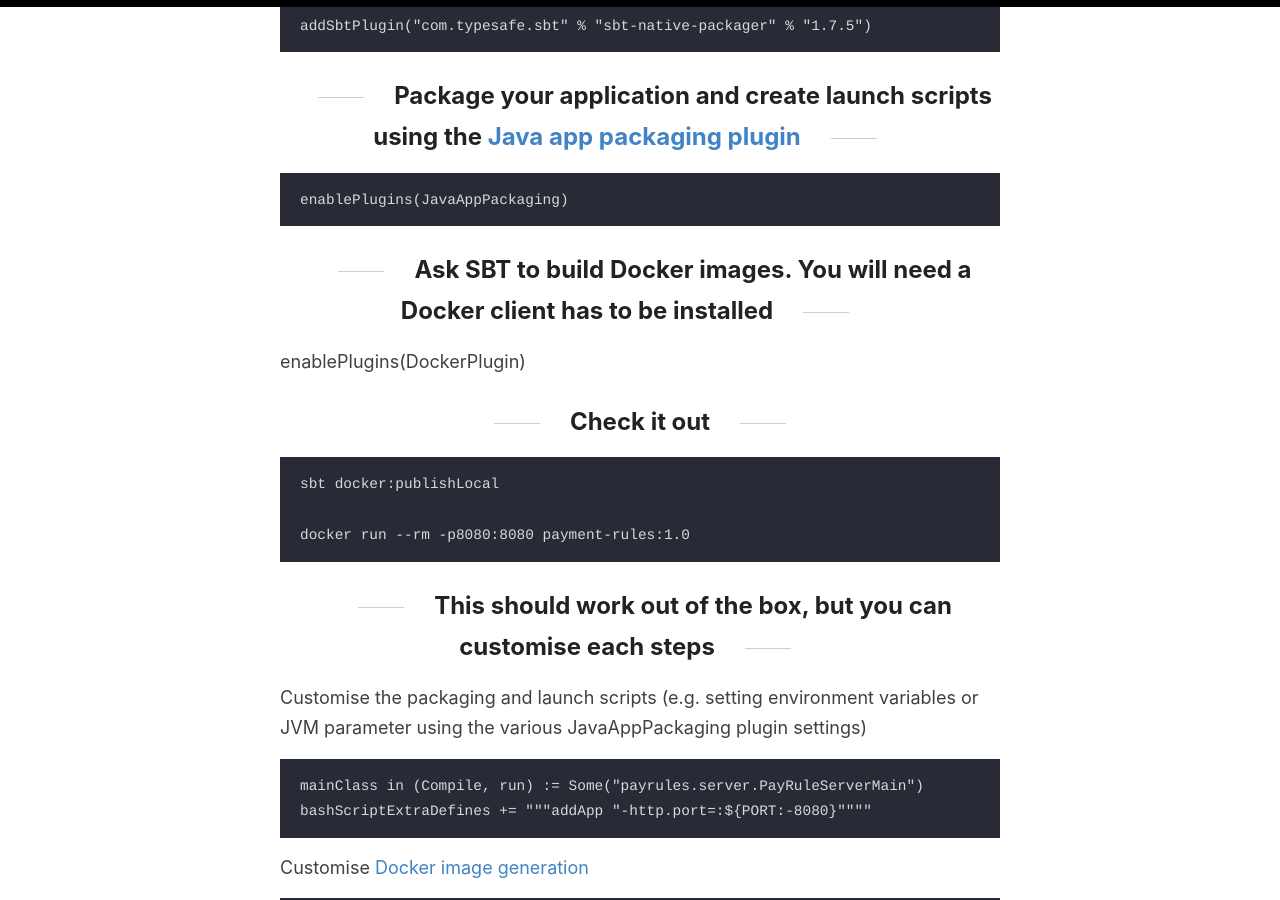
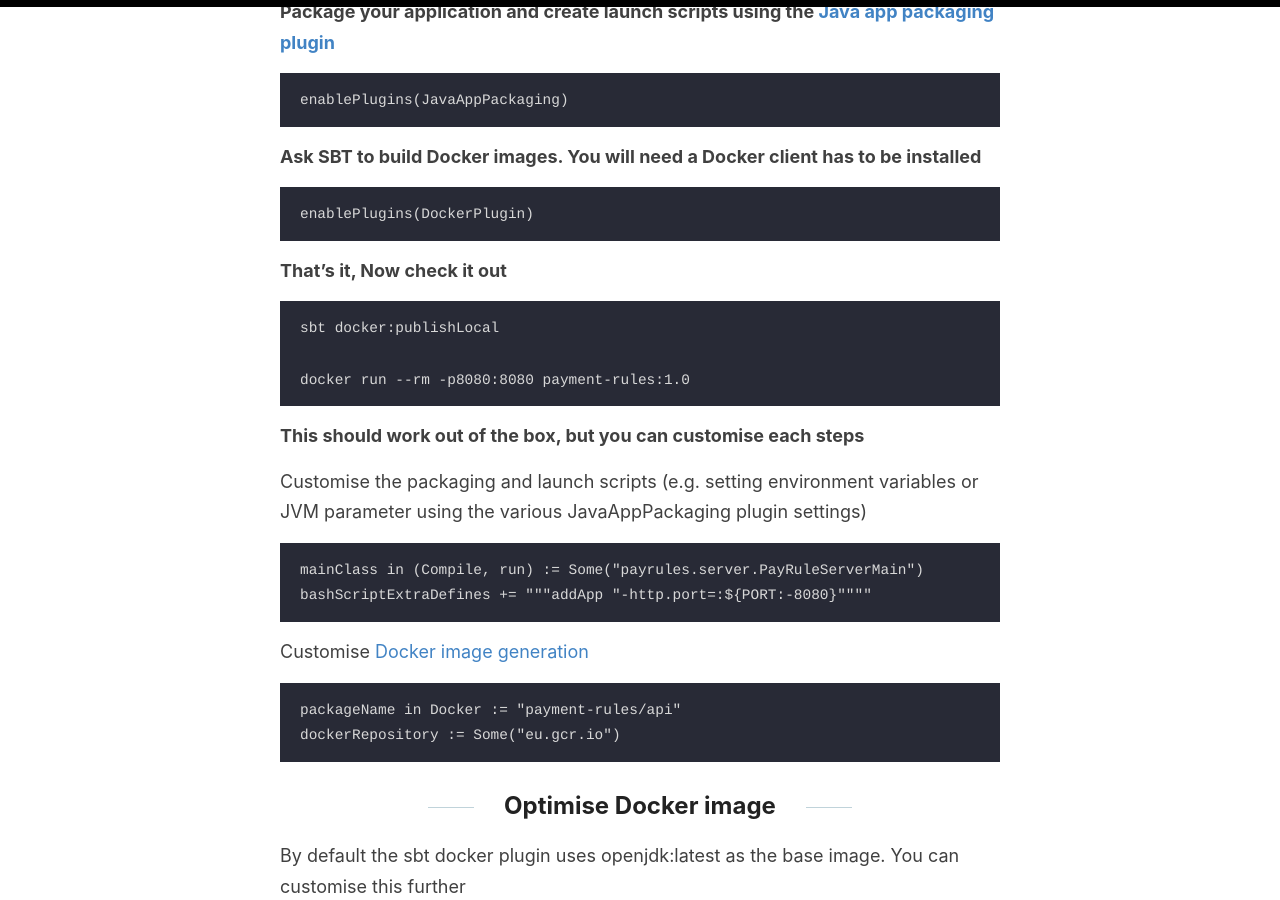
Before and after one commit to deenar/deenar.github.io, a Jekyll site: the page built from _posts/2020-09-27-dockerising-scala-app-with-sbt.md, in a window 1280 px wide and 900 px high, scrolled down 744 px. Built offline with Jekyll 4.4.1, drawn with Linux system fonts in a browser that asks for light colours; our own code applies the rules of GitHub Pages for plain Markdown files.

Commit message:
Update 2020-09-27-dockerising-scala-app-with-sbt.md

```diff
--- a/_posts/2020-09-27-dockerising-scala-app-with-sbt.md
+++ b/_posts/2020-09-27-dockerising-scala-app-with-sbt.md
@@ -6,24 +6,25 @@
 
 I had been deploying to virtual machines on the cloud, but wanted a solution that was more cost effective and scalable. Cloud Run is a service by Google Cloud Platform to run your stateless HTTP containers without worrying about provisioning machines, clusters or autoscaling. The first step was to dockerize my application. It turned out that dockerizing a Scala application is pretty easy
 
-## Add the SBT native packager to project/plugins.sbt. This lets you build application packages in native formats
+**Add the SBT native packager to project/plugins.sbt. This lets you build application packages in native formats**
+
 	addSbtPlugin("com.typesafe.sbt" % "sbt-native-packager" % "1.7.5")
 
-## Package your application and create launch scripts using the [Java app packaging plugin](https://sbt-native-packager.readthedocs.io/en/latest/archetypes/java_app/index.html#java-app-plugin)
+**Package your application and create launch scripts using the [Java app packaging plugin](https://sbt-native-packager.readthedocs.io/en/latest/archetypes/java_app/index.html#java-app-plugin)**
 
 	enablePlugins(JavaAppPackaging)
 
-## Ask SBT to build Docker images. You will need a Docker client has to be installed
+**Ask SBT to build Docker images. You will need a Docker client has to be installed**
 
- 	enablePlugins(DockerPlugin)
+	enablePlugins(DockerPlugin)
 
-## Check it out
+**That's it, Now check it out**
 
     sbt docker:publishLocal
 
     docker run --rm -p8080:8080 payment-rules:1.0
 
-## This should work out of the box, but you can customise each steps
+**This should work out of the box, but you can customise each steps**
 
 Customise the packaging and launch scripts (e.g. setting environment variables or JVM parameter using the various JavaAppPackaging plugin settings)
 
```
